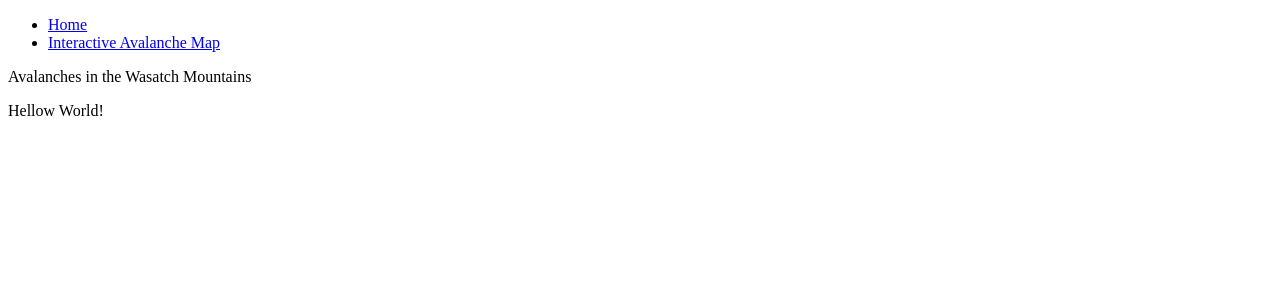
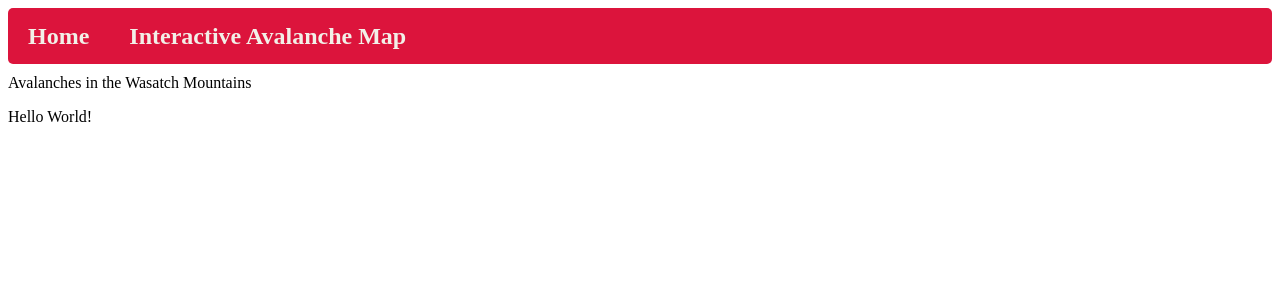
Before and after one commit to chalberg/slcavi, a Flask app: page / in a window 1280 px wide. Shown: the top 300 px of the page. Run offline with Flask 3, Linux system fonts and the light colour scheme.

Commit message:
added nav bar styling

```diff
--- /dev/null
+++ b/static/styles.css
@@ -0,0 +1,46 @@
+#nav_background {
+    background-color: crimson;
+    height: 7vh;
+    border-radius: 5px;
+    margin-bottom: 10px;
+    display: flex;
+    justify-content: left;
+    align-items: center;
+}
+
+#nav_bar {
+    display: flex;
+    justify-content: left;
+    align-items: center;
+}
+
+#nav_bar ul {
+    list-style-type: none;
+    margin: 0;
+    padding: 0;
+    display: flex;
+    align-items: center;
+}
+
+#nav_bar ul li {
+    margin-left: 20px;
+    margin-right: 20px;
+}
+
+#nav_bar ul li a {
+    font-family: 'Times New Roman', Times, serif;
+    color: rgb(242, 240, 232);
+    font-size: 24px;
+    text-decoration: none;
+    font-weight: bold;
+    position: relative;
+}
+
+#nav_bar ul li a:hover {
+    transform: scale(1.5);
+}
+
+#nav_bar ul li:nth-child(0):hover + li {
+    position: absolute;
+    left: 0;
+}
--- a/templates/base.html
+++ b/templates/base.html
@@ -4,18 +4,22 @@
         <meta name="viewport" content="width=device-width, initial-scale=1.0">
         <meta charset="UTF-8"/>
         <title>{% block title%} Avalanches in the Wasatch Mountains {% endblock %}</title>
+
         <!-- style sheets -->
+        <link rel="stylesheet" href="static/styles.css">
     </head>
     <body>
 
         <!-- navigation bar -->
-        <nav>
+        <div id="nav_background">
+        <nav id="nav_bar">
             <ul>
                 <li><a href="{{ url_for('index') }}">Home</a></li>
                 <li><a href="{{ url_for('avi_map') }}">Interactive Avalanche Map</a></li>
-                <!-- Add more links as needed -->
             </ul>
+            </div>
         </nav>
+        </div>
 
         {% block content %}{% endblock %}
     </body>
--- a/templates/index.html
+++ b/templates/index.html
@@ -4,6 +4,6 @@
 
 {% block title %} Avalanches in the Wasatch Mountains {% endblock %}
 
-<p>Hellow World!</p>
+<p>Hello World!</p>
 
 {% endblock %}
```
